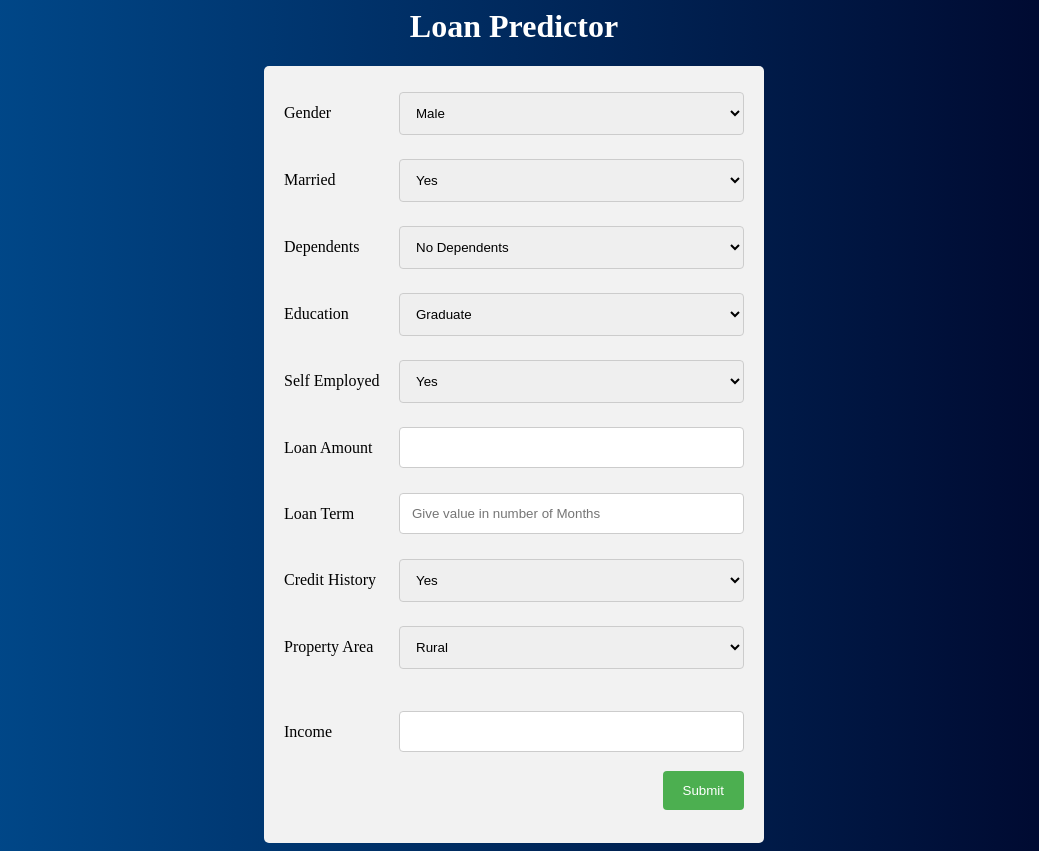
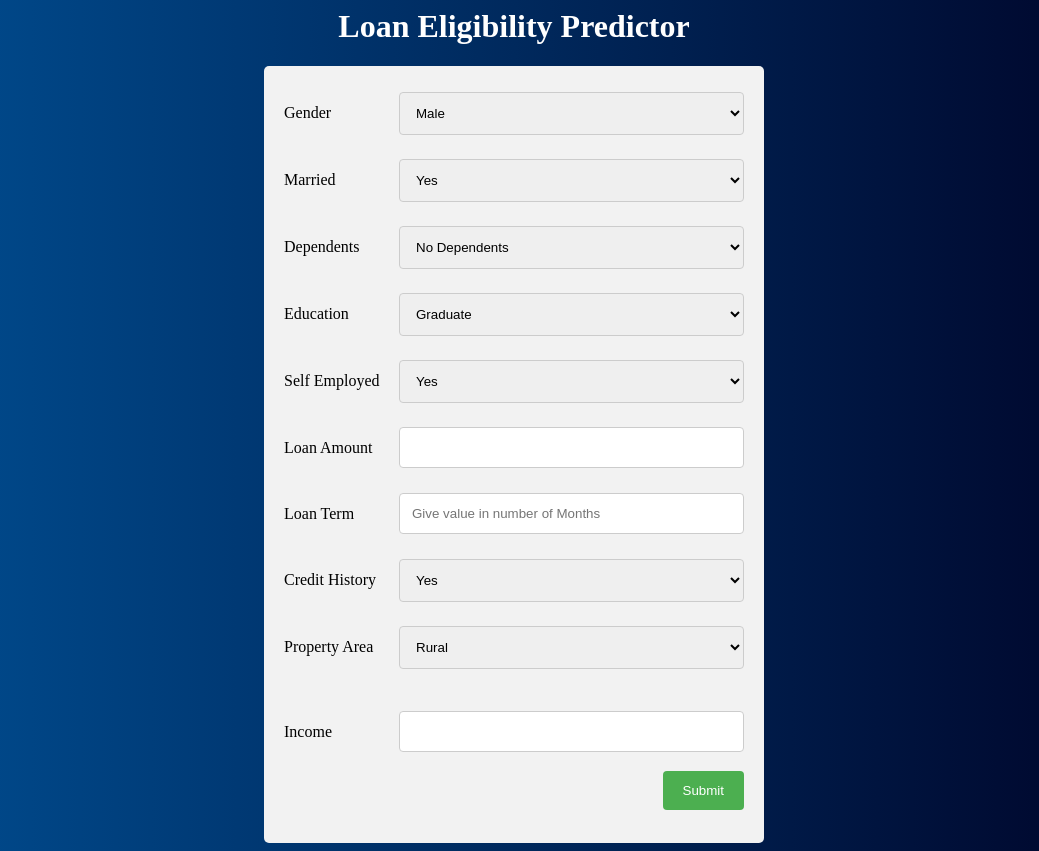
Before and after one commit to avinash2706/Loan-Predictor-Machine-learning-Web-App-on-Google-Cloud, a Flask app: page / in a window 1280 px wide. Shown: the whole page, without its empty margins (126-1165 px from the left). Run offline with Flask 2, Linux system fonts and the light colour scheme.

Commit message:
Update index.html

```diff
--- a/templates/index.html
+++ b/templates/index.html
@@ -77,7 +77,7 @@ background: linear-gradient(to right, #004e92, #000428); /* W3C, IE 10+/ Edge, F
 
 </style
 <body>
-    <h1>Loan Predictor</h1>
+    <h1>Loan Eligibility Predictor</h1>
 	<div class="container" >
 	  <form id="income_info" action="/result" method="POST">
 
```
